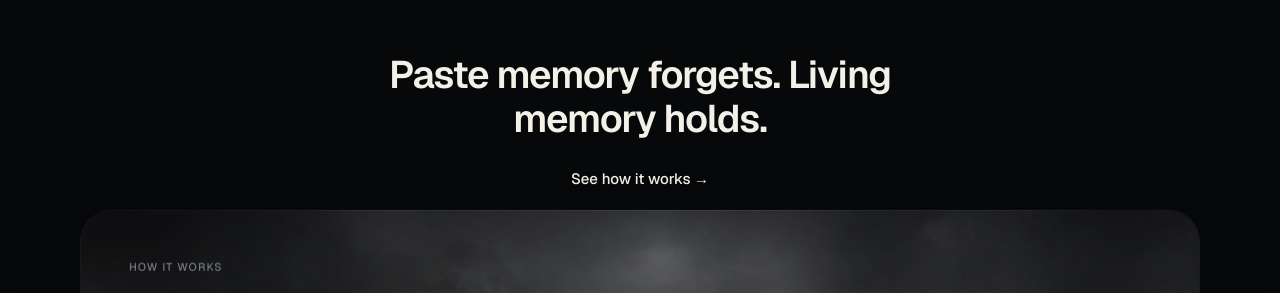
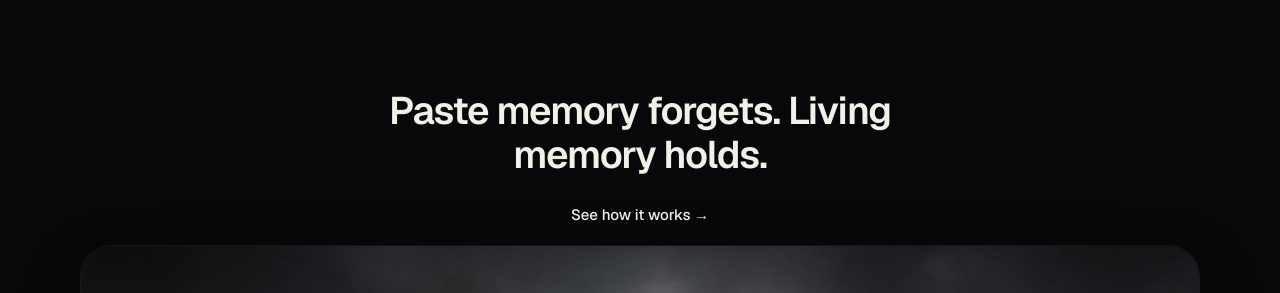
Before and after one commit to Archilas/archilas-site, a Next.js app: page / in a window 1280 px wide. Shown: the part 2669-2962 px from the top of the page. Built offline with nearby package versions, Linux system fonts and the light colour scheme; no server answers.

Commit message:
Give the under-plate line room after the compare pin releases.
The next headline was peeking in half-clipped under the sticky plate. Extra top padding lets it enter cleanly.

Co-authored-by: Archilas <Archilas@users.noreply.github.com>

```diff
--- a/src/app/globals.css
+++ b/src/app/globals.css
@@ -1638,6 +1638,10 @@ cite {
   padding-bottom: 28px;
 }
 
+.compare-track + .split-band {
+  padding-top: 64px;
+}
+
 .split-grid {
   display: grid;
   gap: 28px;
```
